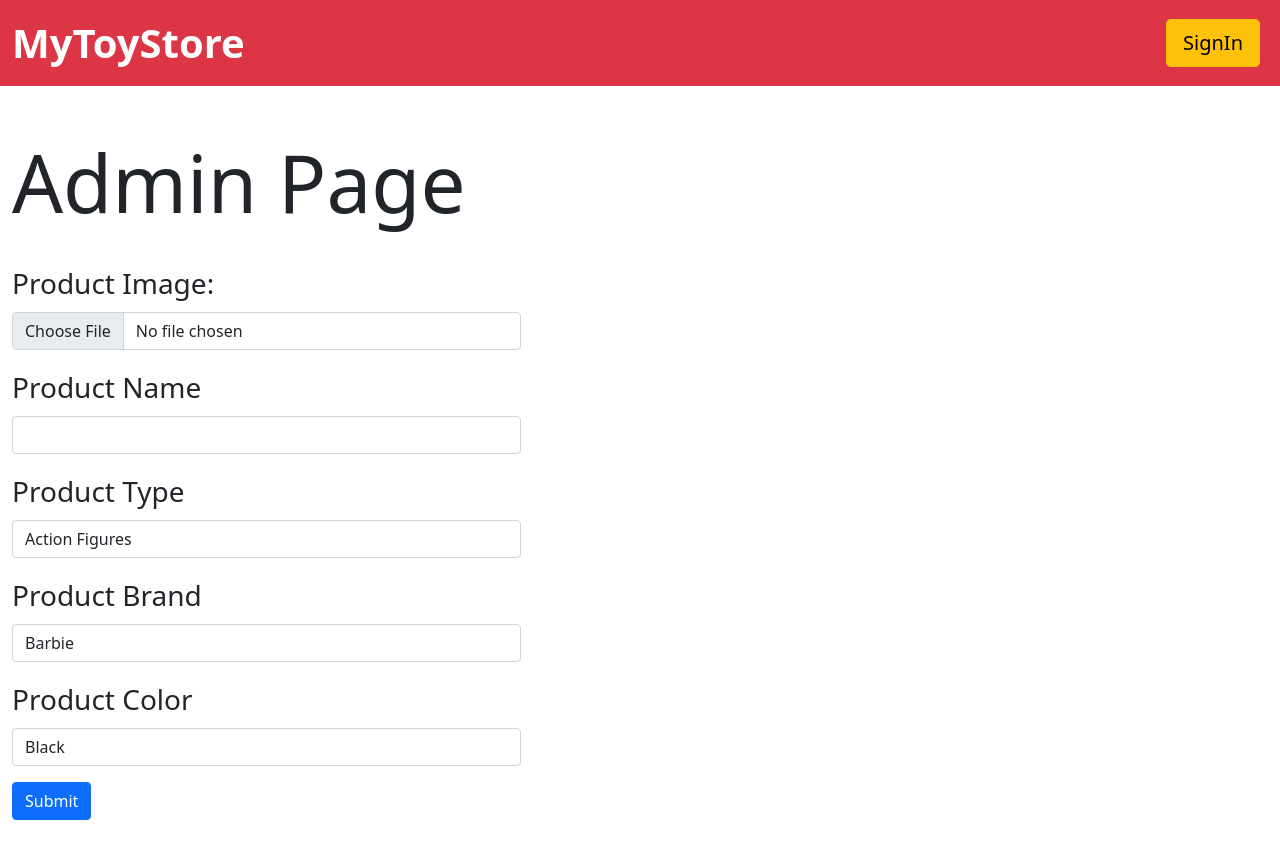
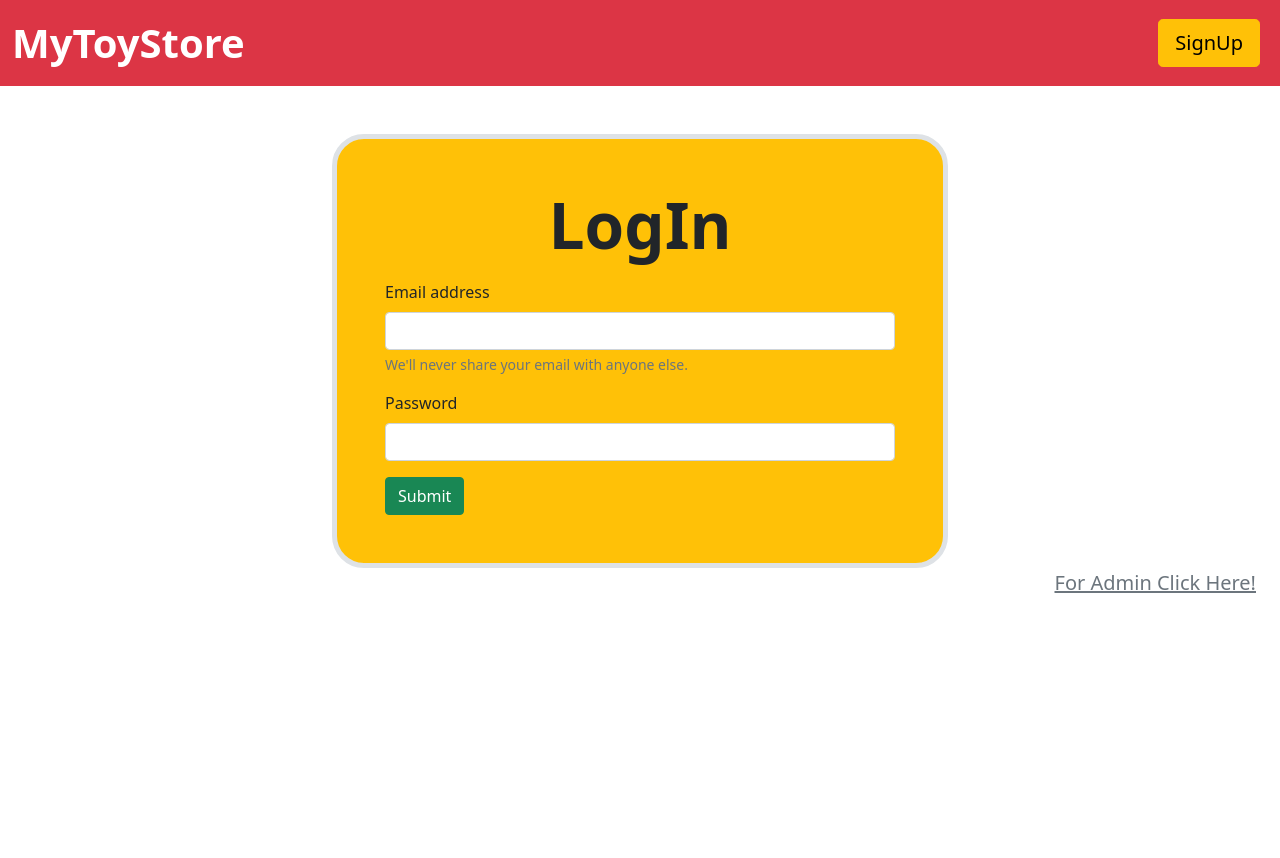
Before and after one commit to MananDoshi1301/My-Toy-Store, a React (Create React App) app: page / in a window 1280 px wide. Shown: the top 858 px of the page. After the commit the page ends 800 px from the top, so only its background shows below. Built offline with nearby package versions, Linux system fonts and the light colour scheme.

Commit message:
Integrated with firebase for signup

```diff
--- a/src/components/LogSign/LogSign.js
+++ b/src/components/LogSign/LogSign.js
@@ -1,6 +1,7 @@
 import React, { useState } from 'react'
 import Admin from './Admin/Admin';
 import Login from './LogIn/Login'
+import NewUserProgress from './Signup/NewUserProgress';
 import Signup from './Signup/Signup'
 
 
@@ -16,6 +17,7 @@ const LogSign = () => {
     };
 
     let [details,setDetails] = useState(initialDetails);
+    const [uploadSignUpData, setUploadSignUpData] = useState(false);
 
     const handleInputChange = (e) => {
         const { name, value } = e.target;
@@ -23,12 +25,14 @@ const LogSign = () => {
           ...details,
           [name]: value,
         });
+        console.log(details);
     };
 
     const submitData = () => {
 
         if(login === false){
-
+            console.log("Submit from Signup clicked!");
+            setUploadSignUpData(true);
         }
         else{
 
@@ -41,13 +45,27 @@ const LogSign = () => {
             <nav className="navbar navbar-dark bg-danger">
                 <div className="container-fluid">
                     <a className="navbar-brand fw-bold fs-1">MyToyStore</a>
-                    <button className={"btn btn-warning btn-lg me-2"} type="button" onClick={() => { setLogin(!login) }}>{login ? `SignIn` : `LogIn`}</button>
+                    <button className={"btn btn-warning btn-lg me-2"} type="button" onClick={() => { setLogin(!login) }}>{login ? `SignUp` : `LogIn`}</button>
                 </div>
             </nav>
-            {/* {login ?
+
+            <div>
+                {uploadSignUpData &&
+                <NewUserProgress
+                file={details}
+                // setFile={setDetails}
+                />}
+            </div>
+
+            {login ?
             <Login changeDetail={handleInputChange} onSubmit={submitData} /> :
-            <Signup changeDetail={handleInputChange} onSubmit={submitData} />} */}
-            <Admin></Admin>
+            <Signup changeDetail={handleInputChange} onSubmit={submitData} />}
+            <p className={`text-end fs-5`}>
+                <a className={`link-secondary me-4`}>
+                    For Admin Click Here!
+                </a>
+            </p>
+            {/* <Admin></Admin> */}
         </div>
     )
 }
--- /dev/null
+++ b/src/components/LogSign/Signup/NewUserProgress.js
@@ -0,0 +1,18 @@
+import React,{useEffect} from 'react';
+
+import { projectStorage,projectFirestore, timestamp } from "../../../Firebase/config";
+
+const NewUserProgress = (file) => {
+    useEffect(()=>{
+        console.log(file);
+        const userRef = projectFirestore.collection('userDetails');
+        userRef.add({...file}).then(alert("User Registered!"))
+    },[file])
+    return (
+        <div>
+            {}
+        </div>
+    )
+}
+
+export default NewUserProgress
--- a/src/components/LogSign/Signup/Signup.js
+++ b/src/components/LogSign/Signup/Signup.js
@@ -2,6 +2,7 @@ import React from 'react'
 import classes from './Signup.module.css'
 
 const Signup = ({changeDetail, onSubmit}) => {
+
     return (
       <div className={`row mb-5`}>
         <div className="col-lg-6 offset-lg-3 mt-5">
@@ -66,7 +67,10 @@ const Signup = ({changeDetail, onSubmit}) => {
                   Enter a 10 digit phone number[123-456-7890].
                 </div>
               </div>
-              <button type="submit" className="btn btn-success" onClick={onSubmit}>
+              <button
+              // type="submit"
+              className="btn btn-success"
+              onClick={onSubmit}>
                 Submit
               </button>
             </form>
```
